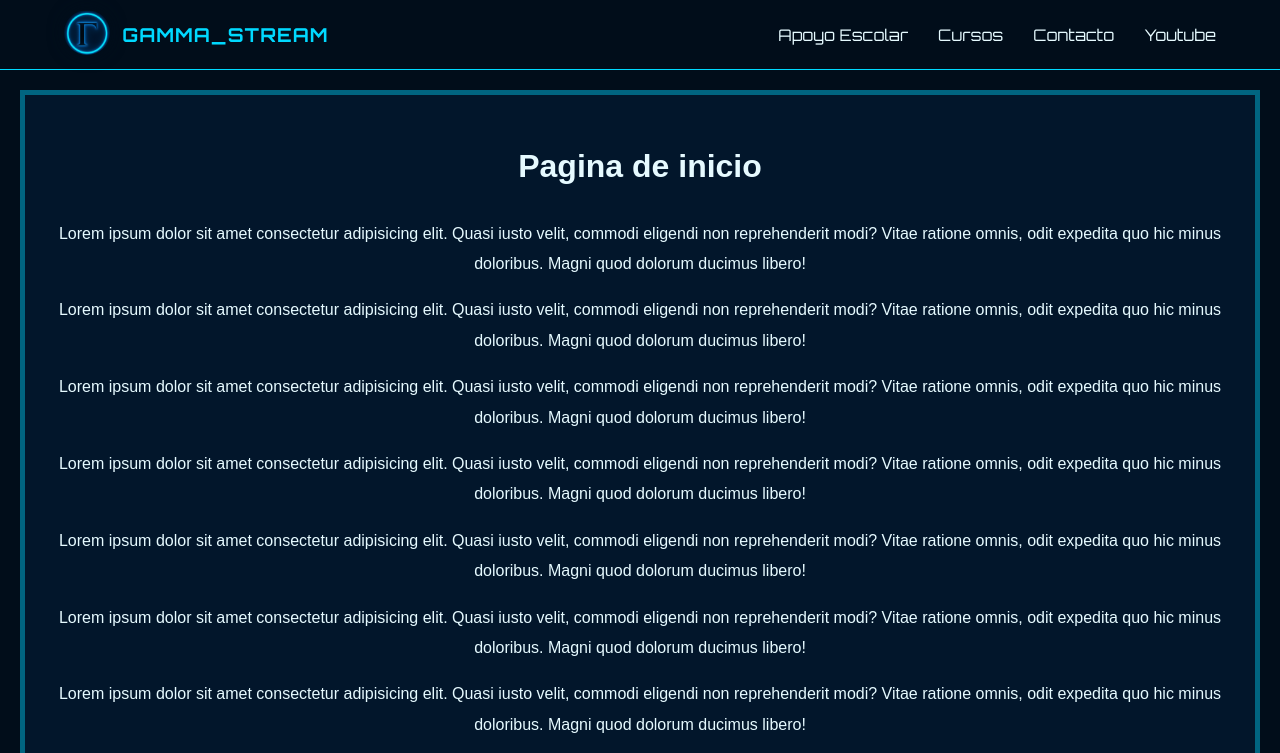
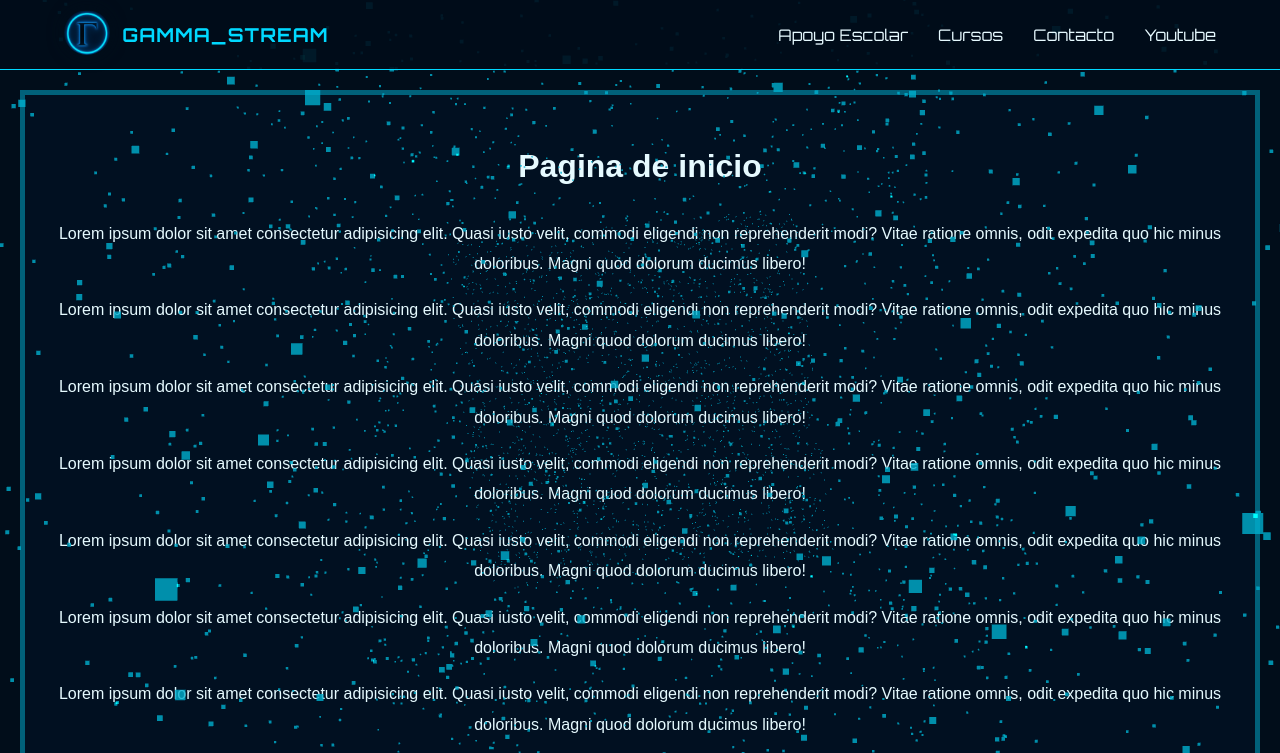
Before and after one commit to AleeCruz/Practica, a website built with Vite: page Practica_1/index.html in a window 1280 px wide. Shown: the top 753 px of the page. Built offline with nearby package versions, Linux system fonts and the light colour scheme; animation ran at ten frames a second.

Commit message:
Se agrego el framework de threejs

```diff
--- a/Practica_1/index.html
+++ b/Practica_1/index.html
@@ -11,6 +11,9 @@
 
 
 <body>
+
+    <div id="canvas-container"> </div>
+
 
     <header>
 
@@ -66,5 +69,6 @@
 
     </footer>
 
+    <script type="module" src="/main.js"></script>
 </body>
 </html>
--- a/Practica_1/main.js
+++ b/Practica_1/main.js
@@ -0,0 +1,75 @@
+import * as THREE from 'three';
+
+const container = document.getElementById('canvas-container');
+const scene = new THREE.Scene();
+
+const camera = new THREE.PerspectiveCamera(75, window.innerWidth / window.innerHeight, 0.1, 1000);
+camera.position.set(0,0,5)
+
+const renderer = new THREE.WebGLRenderer({ antialias: true, alpha: true });
+renderer.setSize(window.innerWidth, window.innerHeight);
+renderer.setPixelRatio(window.devicePixelRatio);
+container.appendChild(renderer.domElement);
+
+// --- 1. CARGA DE TEXTURA CIRCULAR ---
+// Esta textura hará que cada partícula sea un círculo suave en lugar de un cuadrado
+const textureLoader = new THREE.TextureLoader();
+const circleTexture = textureLoader.load('https://threejs.org/examples/textures/sprites/disc.png');
+
+// --- 2. CONFIGURACIÓN DEL CAMPO DE ESTRELLAS ---
+const particleCount = 5500;
+const starGeo = new THREE.BufferGeometry();
+const starPos = new Float32Array(particleCount * 3);
+
+for (let i = 0; i < particleCount; i++) {
+    starPos[i * 3] = (Math.random() - 0.5) * 20;
+    starPos[i * 3 + 1] = (Math.random() - 0.5) * 20;
+    starPos[i * 3 + 2] = (Math.random() - 0.5) * 30;
+}
+
+starGeo.setAttribute('position', new THREE.BufferAttribute(starPos, 3));
+
+const starMat = new THREE.PointsMaterial({
+    color: 0x00d9ff,
+    size: 0.07,           // Aumenté un poco el tamaño para que se aprecie la forma
+    map: circleTexture,   // ASIGNAMOS LA TEXTURA CIRCULAR AQUÍ
+    transparent: true,
+    opacity: 0.8,
+    alphaTest: 0.1,       // Ayuda a renderizar mejor los bordes transparentes
+    blending: THREE.AdditiveBlending,
+    sizeAttenuation: true
+});
+
+const starSystem = new THREE.Points(starGeo, starMat);
+scene.add(starSystem);
+
+// --- 3. MANEJO DE VENTANA ---
+window.addEventListener('resize', () => {
+    camera.aspect = window.innerWidth / window.innerHeight;
+    camera.updateProjectionMatrix();
+    renderer.setSize(window.innerWidth, window.innerHeight);
+});
+
+// --- 4. BUCLE DE ANIMACIÓN ---
+function animate() {
+    requestAnimationFrame(animate);
+
+    const positions = starSystem.geometry.attributes.position.array;
+
+    for (let i = 0; i < particleCount; i++) {
+        positions[i * 3 + 2] += 0.01; // Velocidad un poco más rápida para notar el flujo
+
+        if (positions[i * 3 + 2] > 5) {
+            positions[i * 3 + 2] = -25;
+            positions[i * 3] = (Math.random() - 0.5) * 20;
+            positions[i * 3 + 1] = (Math.random() - 0.5) * 20;
+        }
+    }
+
+    starSystem.geometry.attributes.position.needsUpdate = true;
+    starSystem.rotation.z += 0.002;
+
+    renderer.render(scene, camera);
+}
+
+animate();
--- a/Practica_1/style.css
+++ b/Practica_1/style.css
@@ -2,8 +2,8 @@
 
 
 :root{
-  --blue-black: #010d1a;
-  --azuldark:#02162b;
+  --blue-black: rgba(1, 13, 26, 0.9);
+  --azuldark:rgba(2, 22, 43, 0.4);;
   --neon: #00d9ff;
   --glow:  rgba(0, 217, 255, 0.4);;
   --light: #e6faff;
@@ -13,13 +13,20 @@
 body{
     margin: 0;
     padding: 0;
-
-    background-color: var(--blue-black);
+    background-color: #010d1a;;
     font-family: sans-serif;
+    overflow-x: hidden;
 }
 
 
-
+#canvas-container {
+    position: fixed;
+    top: 0;
+    left: 0;
+    width: 100%;
+    height: 100%;
+    z-index: 0; /* Envía la animación al fondo */
+}
 
 
 /*Se le esta dando estilos solamente a la imagen
@@ -62,6 +69,7 @@ header{
     border-bottom: 0.3px ridge var(--neon);
     position: sticky;
     top: 0;
+    z-index: 10;
 }
 
 .navbar{
```
Also changed, not shown: Practica_1/package.json (added, +8 -0 lines), 1 other file.
